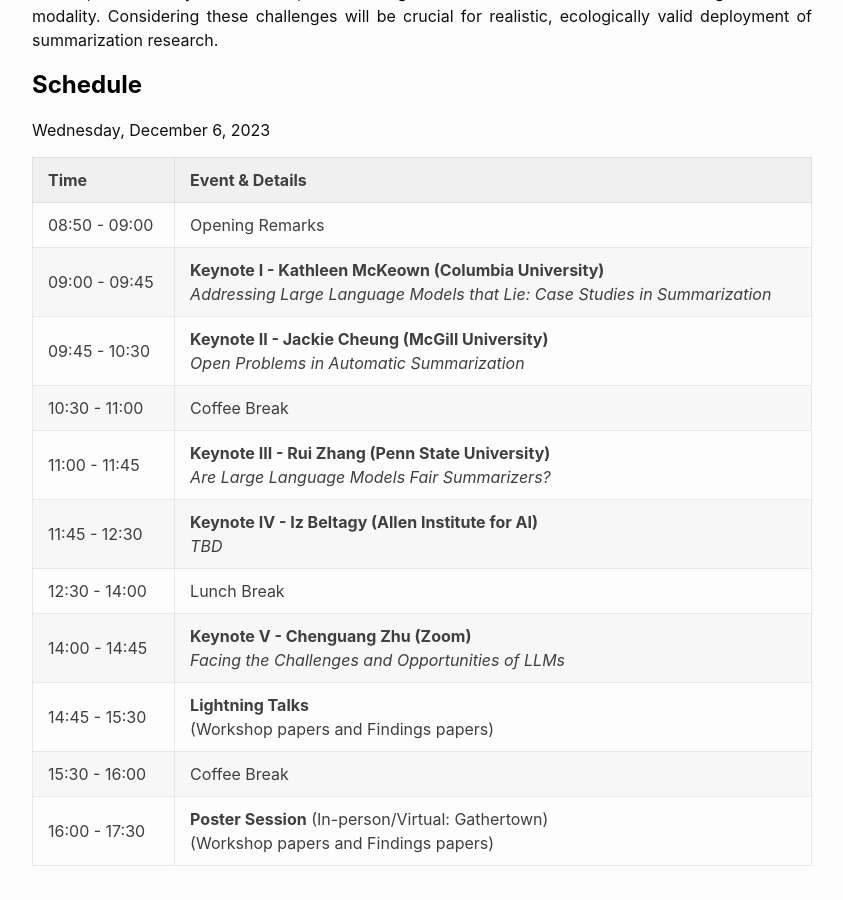
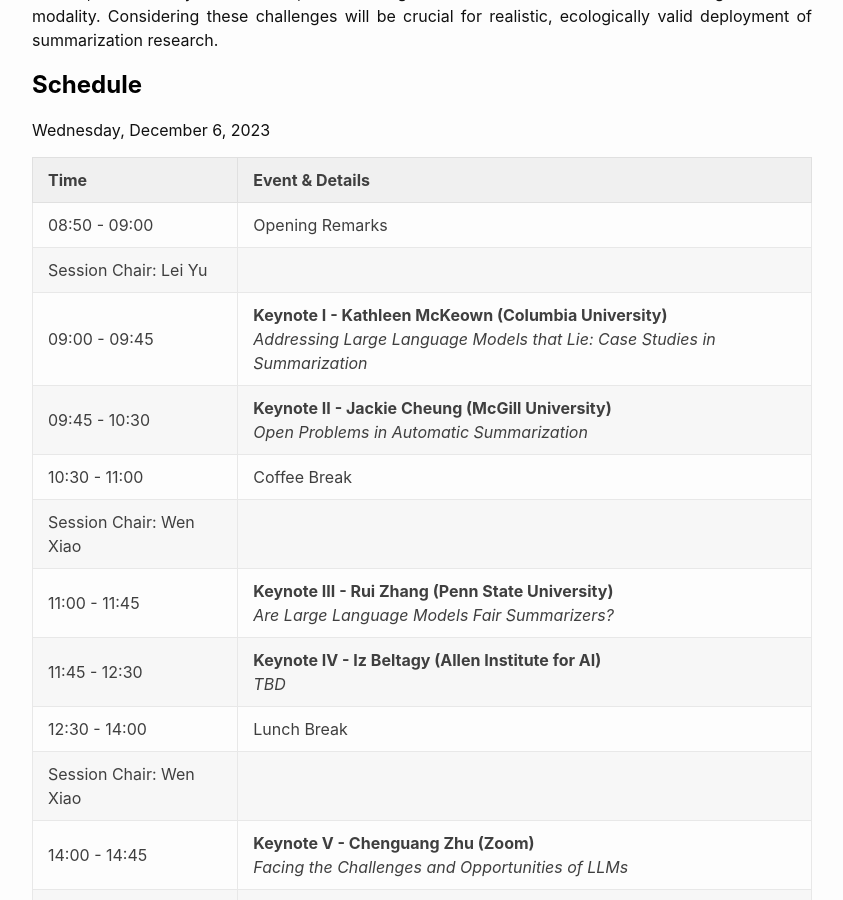
Before and after one commit to newsumm/2025, a Jekyll site: the page built from index.md, in a window 1280 px wide and 900 px high, scrolled down 687 px. Shown: the whole window, without its empty margins (218-1061 px from the left). Built offline with Jekyll 4.4.1, drawn with Linux system fonts in a browser that asks for light colours.

Commit message:
Update index.md

```diff
--- a/index.md
+++ b/index.md
@@ -24,13 +24,16 @@ Wednesday, December 6, 2023
 
 | Time       | Event & Details                                      |
 |------------|------------------------------------------------------|
-| 08:50 - 09:00 | Opening Remarks                                    |
+| 08:50 - 09:00 | Opening Remarks |
+| Session Chair: Lei Yu|
 | 09:00 - 09:45 | **Keynote I - Kathleen McKeown (Columbia University)** <br>*Addressing Large Language Models that Lie: Case Studies in Summarization* |
 | 09:45 - 10:30 | **Keynote II - Jackie Cheung (McGill University)**<br>*Open Problems in Automatic Summarization*     |
-| 10:30 - 11:00 | Coffee Break                                       |
+| 10:30 - 11:00 | Coffee Break |
+| Session Chair: Wen Xiao |
 | 11:00 - 11:45 | **Keynote III - Rui Zhang (Penn State University)**<br>*Are Large Language Models Fair Summarizers?*    |
 | 11:45 - 12:30 | **Keynote IV - Iz Beltagy (Allen Institute for AI)**<br>*TBD*   |
-| 12:30 - 14:00 | Lunch Break                                        |
+| 12:30 - 14:00 | Lunch Break
+| Session Chair: Wen Xiao ||
 | 14:00 - 14:45 | **Keynote V - Chenguang Zhu (Zoom)**<br>*Facing the Challenges and Opportunities of LLMs* |
 | 14:45 - 15:30 | **Lightning Talks**<br>(Workshop papers and Findings papers) |
 | 15:30 - 16:00 | Coffee Break                                       |
```
